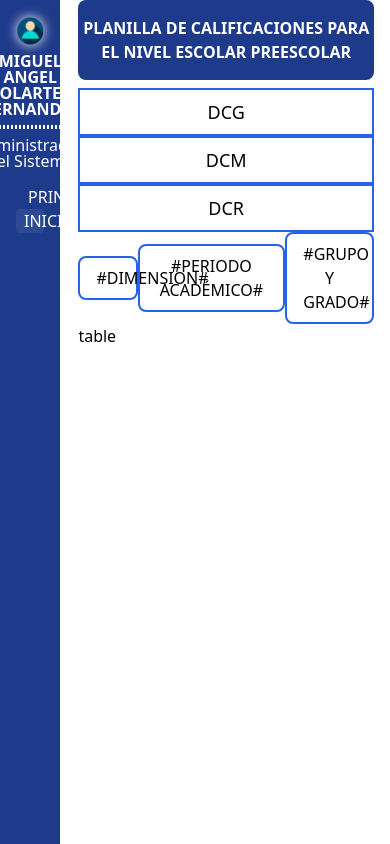
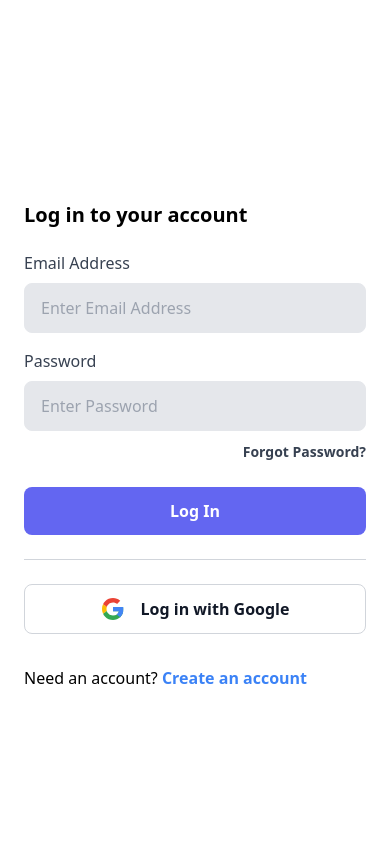
Before and after one commit to pipe5999/sygescol-fork, a Next.js app: page /Descriptores/Planilla in a window 390 px wide. Built offline with nearby package versions, Linux system fonts and the light colour scheme; no server answers.

Commit message:
menu en un 80%? y empezando vista para login

```diff
--- /dev/null
+++ b/app/CompMenu/MenuItem.tsx
@@ -0,0 +1,27 @@
+"use client";
+import Link from "next/link";
+import React from "react";
+import SubMenu from "./SubMenu";
+
+type Props = {
+  icono: any;
+  submenu: any;
+  link: any;
+};
+
+const MenuItem = ({ icono, submenu, link }: Props) => {
+  return (
+    <>
+      <Link href={link}>
+        <div className="cursor-pointer border-2 border-blue-600 p-2 hover:bg-blue-600 hover:border-l-4 hover:border-l-white text-white rounded flex items-center gap-2 transition-all duration-200">
+          <div>{icono}</div>
+          <h1 className="truncate uppercase lg:text-sm !leading-none">
+            {submenu}
+          </h1>
+        </div>
+      </Link>
+    </>
+  );
+};
+
+export default MenuItem;
--- a/app/Descriptores/BancoProcesos/BodyComponent.tsx
+++ b/app/Descriptores/BancoProcesos/BodyComponent.tsx
@@ -141,7 +141,6 @@ function BodyComponent() {
           font-size: 1.5rem;
         }
       `}</style>
-      ;
     </>
   );
 }
--- a/app/Descriptores/Planilla/BodyComponent.tsx
+++ b/app/Descriptores/Planilla/BodyComponent.tsx
@@ -4,8 +4,8 @@ import DimensionAbreviatura from "./DimensionAbreviatura";
 
 function BodyComponent() {
   return (
-    <div className="px-4 container mx-auto">
-      <div className="uppercase text-center font-bold lg:text-2xl py-4 bg-blue-900 text-white rounded-lg">
+    <>
+      <div className="uppercase text-center font-bold lg:text-2xl py-4 bg-blue-900 text-white rounded-b-[1.6rem]">
         Planilla de Calificaciones para el Nivel Escolar Preescolar
       </div>
       <div className="flex flex-wrap md:flex-nowrap flex-row !place-content-center items-center justify-between mt-2">
@@ -24,8 +24,8 @@ function BodyComponent() {
           #Grupo y Grado#
         </div>
       </div>
-      <div>table</div>
-    </div>
+      {/* <div>table</div> */}
+    </>
   );
 }
 
--- a/app/Header.tsx
+++ b/app/Header.tsx
@@ -1,5 +1,6 @@
 import Image from "next/image";
 import React from "react";
+import MenuItem from "./CompMenu/MenuItem";
 
 type Props = {
   children: any;
@@ -7,36 +8,36 @@ type Props = {
 
 const Header = ({ children }: Props) => {
   return (
-    <div className="flex flex-row">
-      <div className="w-[16%] border-r-white border-r-2 bg-blue-900 h-screen flex flex-col items-center pb-2">
-        <div className="w-full p-4">
-          <div className="flex gap-2 flex-col lg:flex-row items-center">
-            <div className="lg:w-full">
+    <div className="flex flex-row justify-end">
+      <div className="fixed top-0 left-0 w-[10%] md:w-[16%] border-r-white border-r-2 bg-blue-900 h-screen flex flex-col items-center p-3">
+        <div className="gap-2 w-full p-2 bg-blue-600 rounded-lg lg:flex lg:flex-row flex-col items-center">
+          <div className="lg:w-[50%] m-auto md:mb-2 lg:mb-0">
             <Image
               style={{ filter: "drop-shadow(0px 0px 6px white)" }}
-                width={100}
-                height={100}
+              width={80}
+              height={80}
               src="/Menu/IconoUser.png"
               alt=""
             />
           </div>
-            <>
-              <div className="flex flex-col items-center text-center">
-                <h1 className="font-bold text-white text-base uppercase leading-none">
+          <div className="hidden md:block w-full lg:flex lg:flex-col items-center text-center">
+            <h1 className="font-bold text-white text-xs lg:text-[1rem] uppercase leading-none">
               Miguel Angel Olarte Hernandez
             </h1>
-                <hr className="w-full border-white border-dotted border-[2px] rounded-full my-2" />
-                <p className="p-0 font-normal leading-none m-0 text-white">
+            <hr className="w-full border-white border-dashed border-[2px] rounded-full my-2" />
+            <p className="text-base p-0 font-normal leading-none m-0 text-white">
               Administrador del Sistema
             </p>
           </div>
-            </>
         </div>
-          <div className="mt-4">
-            <h1 className="pl-3 text-md font-medium text-white uppercase">
+        <div className="w-full scrollbar-hide overflow-x-hidden">
+          <div className="mt-4 flex flex-col gap-1">
+            <h1 className="hidden md:block lg:text-base font-bold text-white uppercase">
               Principal
             </h1>
-            <div className="bg-blue-200/10 text-white rounded flex items-center gap-2 transition-all duration-200">
+            <MenuItem
+              link="/"
+              icono={
                 <svg
                   className="h-5 w-5 !fill-white"
                   xmlns="http://www.w3.org/2000/svg"
@@ -44,11 +45,71 @@ const Header = ({ children }: Props) => {
                 >
                   <path d="M5 22h14a2 2 0 0 0 2-2v-9a1 1 0 0 0-.29-.71l-8-8a1 1 0 0 0-1.41 0l-8 8A1 1 0 0 0 3 11v9a2 2 0 0 0 2 2zm5-2v-5h4v5zm-5-8.59 7-7 7 7V20h-3v-5a2 2 0 0 0-2-2h-4a2 2 0 0 0-2 2v5H5z" />
                 </svg>
-              <h1 className="uppercase">Inicio</h1>
+              }
+              submenu="Inicio"
+            />
+            <MenuItem
+              link="/Descriptores/BancoProcesos"
+              icono={
+                <svg
+                  className="h-5 w-5 !fill-white"
+                  viewBox="0 0 16 16"
+                  xmlns="http://www.w3.org/2000/svg"
+                >
+                  <path
+                    fill-rule="evenodd"
+                    clip-rule="evenodd"
+                    d="M1.5 2h13l.5.5V9h-1V6H2v7h7v1H1.5l-.5-.5v-11l.5-.5zM2 5h12V3H2v2zm5 7v-1.094a1.633 1.633 0 0 1-.469-.265l-.945.539-.5-.86.937-.547a1.57 1.57 0 0 1 0-.547l-.937-.546.5-.86.945.54c.151-.12.308-.209.469-.266V7h1v1.094a1.48 1.48 0 0 1 .469.265l.945-.539.5.86-.937.547a1.57 1.57 0 0 1 0 .546l.937.547-.5.86-.945-.54a1.807 1.807 0 0 1-.469.266V12H7zm-.25-2.5c0 .208.073.385.219.531a.723.723 0 0 0 .531.219.723.723 0 0 0 .531-.219.723.723 0 0 0 .219-.531.723.723 0 0 0-.219-.531.723.723 0 0 0-.531-.219.723.723 0 0 0-.531.219.723.723 0 0 0-.219.531zm5.334 5.5v-1.094a1.634 1.634 0 0 1-.469-.265l-.945.539-.5-.86.938-.547a1.572 1.572 0 0 1 0-.547l-.938-.546.5-.86.945.54c.151-.12.308-.209.47-.266V10h1v1.094a1.486 1.486 0 0 1 .468.265l.945-.539.5.86-.937.547a1.562 1.562 0 0 1 0 .546l.937.547-.5.86-.945-.54a1.806 1.806 0 0 1-.469.266V15h-1zm-.25-2.5c0 .208.073.385.219.531a.723.723 0 0 0 .531.219.723.723 0 0 0 .531-.219.723.723 0 0 0 .22-.531.723.723 0 0 0-.22-.531.723.723 0 0 0-.53-.219.723.723 0 0 0-.532.219.723.723 0 0 0-.219.531z"
+                  ></path>
+                </svg>
+              }
+              submenu="Banco de Procesos"
+            />
+            <MenuItem
+              link="/Descriptores"
+              icono={
+                <svg
+                  className="h-5 w-5 !fill-white"
+                  viewBox="0 0 24 24"
+                  xmlns="http://www.w3.org/2000/svg"
+                >
+                  <path fill="none" d="M0 0h24v24H0z"></path>
+                  <path d="M10 4h4v4h-4zM4 16h4v4H4zM4 10h4v4H4zM4 4h4v4H4zM16 4h4v4h-4zM11 17.86V20h2.1l5.98-5.97-2.12-2.12zM14 12.03V10h-4v4h2.03zM20.85 11.56l-1.41-1.41c-.2-.2-.51-.2-.71 0l-1.06 1.06 2.12 2.12 1.06-1.06c.2-.2.2-.51 0-.71z"></path>
+                </svg>
+              }
+              submenu="Registro Descriptores"
+            />
+            <MenuItem
+              link="/Descriptores/Planilla"
+              icono={
+                <svg
+                  className="h-5 w-5 !fill-white"
+                  viewBox="0 0 448 512"
+                  xmlns="http://www.w3.org/2000/svg"
+                >
+                  <path d="M448 75.2v361.7c0 24.3-19 43.2-43.2 43.2H43.2C19.3 480 0 461.4 0 436.8V75.2C0 51.1 18.8 32 43.2 32h361.7c24 0 43.1 18.8 43.1 43.2zm-37.3 361.6V75.2c0-3-2.6-5.8-5.8-5.8h-9.3L285.3 144 224 94.1 162.8 144 52.5 69.3h-9.3c-3.2 0-5.8 2.8-5.8 5.8v361.7c0 3 2.6 5.8 5.8 5.8h361.7c3.2.1 5.8-2.7 5.8-5.8zM150.2 186v37H76.7v-37h73.5zm0 74.4v37.3H76.7v-37.3h73.5zm11.1-147.3l54-43.7H96.8l64.5 43.7zm210 72.9v37h-196v-37h196zm0 74.4v37.3h-196v-37.3h196zm-84.6-147.3l64.5-43.7H232.8l53.9 43.7zM371.3 335v37.3h-99.4V335h99.4z"></path>
+                </svg>
+              }
+              submenu="Planilla Descriptores"
+            />
+            <MenuItem
+              link=""
+              icono={
+                <svg
+                  className="h-5 w-5 !fill-white"
+                  viewBox="0 0 512 512"
+                  xmlns="http://www.w3.org/2000/svg"
+                >
+                  <path d="M256 48C140.559 48 48 140.559 48 256c0 115.436 92.559 208 208 208 115.435 0 208-92.564 208-208 0-115.441-92.564-208-208-208zm104.002 282.881l-29.12 29.117L256 285.117l-74.881 74.881-29.121-29.117L226.881 256l-74.883-74.881 29.121-29.116L256 226.881l74.881-74.878 29.12 29.116L285.119 256l74.883 74.881z"></path>
+                </svg>
+              }
+              submenu="Cerrar Sesión"
+            />
           </div>
         </div>
       </div>
-      </div>
+
+      {/* Contenido lado derecho */}
       <div className="w-[84%]">{children}</div>
     </div>
   );
--- /dev/null
+++ b/app/Login.tsx
@@ -0,0 +1,115 @@
+"use client";
+import React from "react";
+
+function Login() {
+  return (
+    <>
+      {/* component */}
+      <section className="flex flex-col md:flex-row h-screen items-center">
+        <div className="bg-indigo-600 hidden lg:block w-full md:w-1/2 xl:w-2/3 h-screen">
+          <img
+            src="https://source.unsplash.com/institute"
+            className="w-full h-full object-cover"
+          />
+        </div>
+        <div
+          className="bg-white w-full md:max-w-md lg:max-w-full md:mx-auto md:w-1/2 xl:w-1/3 h-screen px-6 lg:px-16 xl:px-12
+    flex items-center justify-center"
+        >
+          <div className="w-full h-100">
+            <h1 className="text-xl md:text-2xl font-bold leading-tight mt-12">
+              Log in to your account
+            </h1>
+            <form className="mt-6" action="#" method="POST">
+              <div>
+                <label className="block text-gray-700">Email Address</label>
+                <input
+                  type="email"
+                  placeholder="Enter Email Address"
+                  className="w-full px-4 py-3 rounded-lg bg-gray-200 mt-2 border focus:border-blue-500 focus:bg-white focus:outline-none"
+                />
+              </div>
+              <div className="mt-4">
+                <label className="block text-gray-700">Password</label>
+                <input
+                  type="password"
+                  placeholder="Enter Password"
+                  minLength={6}
+                  className="w-full px-4 py-3 rounded-lg bg-gray-200 mt-2 border focus:border-blue-500
+            focus:bg-white focus:outline-none"
+                />
+              </div>
+              <div className="text-right mt-2">
+                <a
+                  href="#"
+                  className="text-sm font-semibold text-gray-700 hover:text-blue-700 focus:text-blue-700"
+                >
+                  Forgot Password?
+                </a>
+              </div>
+              <button
+                type="submit"
+                className="w-full block bg-indigo-500 hover:bg-indigo-400 focus:bg-indigo-400 text-white font-semibold rounded-lg
+          px-4 py-3 mt-6"
+              >
+                Log In
+              </button>
+            </form>
+            <hr className="my-6 border-gray-300 w-full" />
+            <button
+              type="button"
+              className="w-full block bg-white hover:bg-gray-100 focus:bg-gray-100 text-gray-900 font-semibold rounded-lg px-4 py-3 border border-gray-300"
+            >
+              <div className="flex items-center justify-center">
+                <svg
+                  xmlns="http://www.w3.org/2000/svg"
+                  xmlnsXlink="http://www.w3.org/1999/xlink"
+                  className="w-6 h-6"
+                  viewBox="0 0 48 48"
+                >
+                  <defs>
+                    <path
+                      id="a"
+                      d="M44.5 20H24v8.5h11.8C34.7 33.9 30.1 37 24 37c-7.2 0-13-5.8-13-13s5.8-13 13-13c3.1 0 5.9 1.1 8.1 2.9l6.4-6.4C34.6 4.1 29.6 2 24 2 11.8 2 2 11.8 2 24s9.8 22 22 22c11 0 21-8 21-22 0-1.3-.2-2.7-.5-4z"
+                    />
+                  </defs>
+                  <clipPath id="b">
+                    <use xlinkHref="#a" overflow="visible" />
+                  </clipPath>
+                  <path clipPath="url(#b)" fill="#FBBC05" d="M0 37V11l17 13z" />
+                  <path
+                    clipPath="url(#b)"
+                    fill="#EA4335"
+                    d="M0 11l17 13 7-6.1L48 14V0H0z"
+                  />
+                  <path
+                    clipPath="url(#b)"
+                    fill="#34A853"
+                    d="M0 37l30-23 7.9 1L48 0v48H0z"
+                  />
+                  <path
+                    clipPath="url(#b)"
+                    fill="#4285F4"
+                    d="M48 48L17 24l-4-3 35-10z"
+                  />
+                </svg>
+                <span className="ml-4">Log in with Google</span>
+              </div>
+            </button>
+            <p className="mt-8">
+              Need an account?{" "}
+              <a
+                href="#"
+                className="text-blue-500 hover:text-blue-700 font-semibold"
+              >
+                Create an account
+              </a>
+            </p>
+          </div>
+        </div>
+      </section>
+    </>
+  );
+}
+
+export default Login;
--- a/app/layout.tsx
+++ b/app/layout.tsx
@@ -4,6 +4,7 @@ import "../styles/globals.css";
 import { useEffect, useState } from "react";
 import { useSearchParams } from "next/navigation";
 import Header from "./Header";
+import Login from "./Login";
 
 export default function RootLayout({
   children,
@@ -28,9 +29,9 @@ export default function RootLayout({
       });
   };
   useEffect(() => {
-    if (!User && !localStorage?.datosUsu) {
-      getDatos();
-    }
+    // if (!User && !localStorage?.datosUsu) {
+    //   getDatos();
+    // }
     if (User || localStorage?.datosUsu) {
       setUser(User || localStorage?.datosUsu);
     }
@@ -44,8 +45,9 @@ export default function RootLayout({
             <Header>{children}</Header>
           </>
         )}
+        {!User && <Login />}
 
-        {!User && <p>no loged</p>}
+        {/* {!User && <p>no loged</p>} */}
       </body>
     </html>
   );
```
Also changed, not shown: app/CompMenu/SubMenu.tsx (+26 -3 lines). Lines whose indentation alone changed are shown as unchanged.
